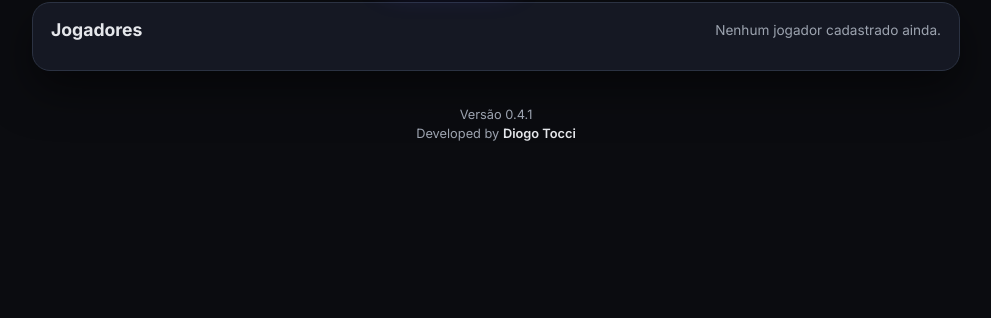
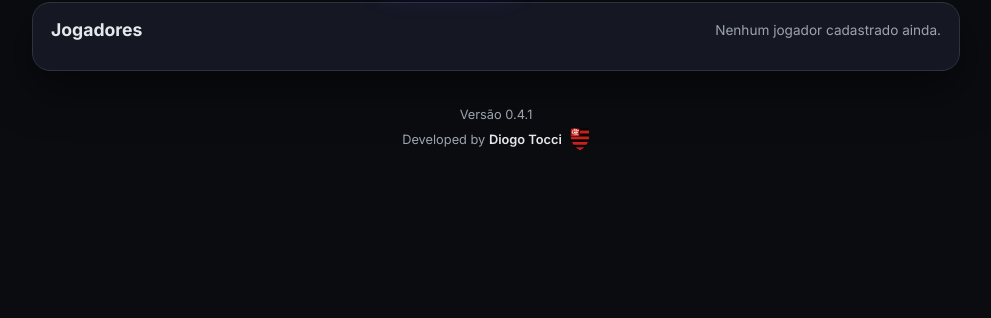
Before and after one commit to diogotocci/pelada-manager, a Flask app: page / in a window 1280 px wide. Shown: the part 115-433 px from the top of the page, without its empty margins (144-1135 px from the left). Run offline with Flask 3, Linux system fonts and the light colour scheme; data that the repository does not hold is empty.

Commit message:
adding flamengo icon

```diff
--- a/static/css/styles.css
+++ b/static/css/styles.css
@@ -506,13 +506,26 @@ body {
 }
 
 .footer-credit {
-  margin-top: 4px;
+  margin-top: 6px;
   color: var(--text-muted);
+  display: inline-flex;
+  align-items: center;
+  justify-content: center;
+  gap: 8px;
+  flex-wrap: wrap;
 }
 
 .footer-credit strong {
   color: var(--text);
   font-weight: 600;
+}
+
+.footer-flamengo-shield {
+  width: 20px;
+  height: auto;
+  display: inline-block;
+  vertical-align: middle;
+  border-radius: 3px;
 }
 
 .hidden {
--- a/templates/index.html
+++ b/templates/index.html
@@ -85,8 +85,14 @@
 
     <footer class="app-footer">
       <div>Versão {{ app_version }}</div>
+
       <div class="footer-credit">
-        Developed by <strong>Diogo Tocci</strong>
+        <span>Developed by <strong>Diogo Tocci</strong></span>
+        <img
+          src="{{ url_for('static', filename='flamengo-shield.png') }}"
+          alt="Escudo do Flamengo"
+          class="footer-flamengo-shield"
+        >
       </div>
     </footer>
 
```
Also changed, not shown: static/flamengo-shield.png (added).
